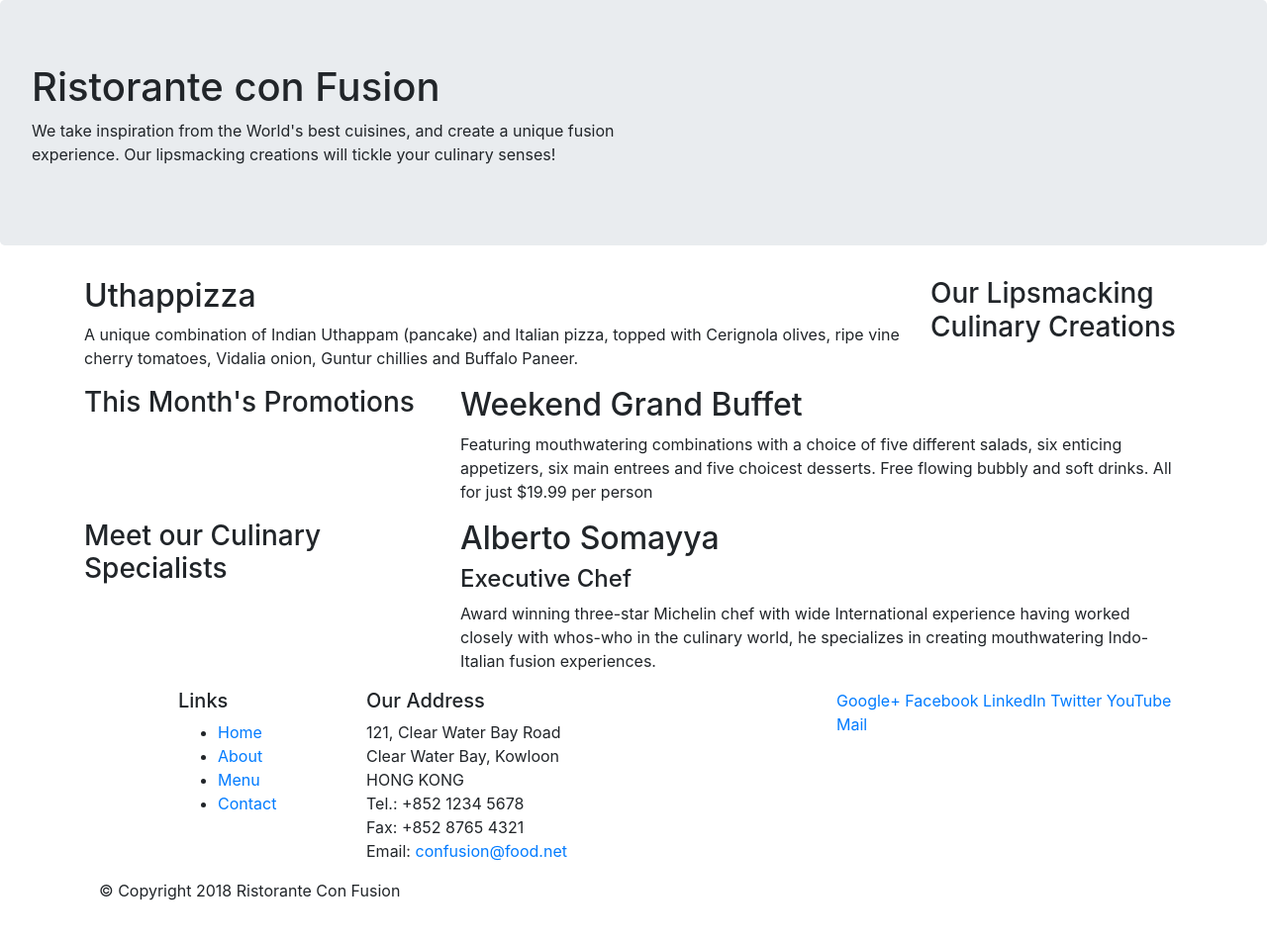
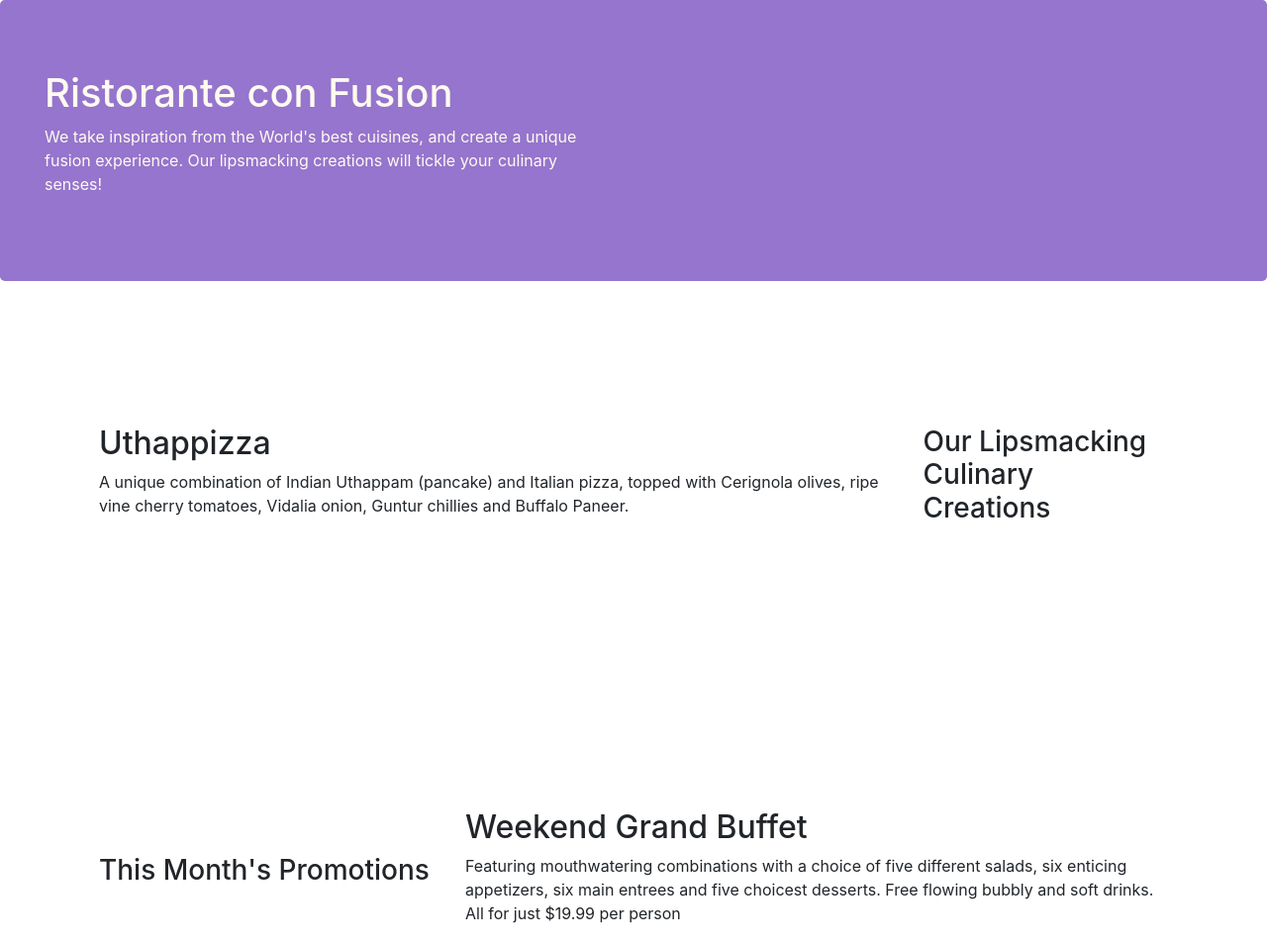
Before and after one commit to GustavoGordillo/conFusion, a website: page index.html in a window 1280 px wide. Shown: the top 954 px of the page at 99% size. Before the commit the page ends 928 px from the top, so only its background shows below. Drawn offline with nearby package versions, Linux system fonts and the light colour scheme.

Commit message:
Bootstrap GridPart 2

```diff
--- /dev/null
+++ b/css/styles.css
@@ -0,0 +1,30 @@
+.row-header{
+    margin: 0 auto;
+    padding: 0;
+}
+
+.row-content {
+    margin: 0 auto;
+    padding: 50px 0 50px 0;
+    border-bottom: 400px;
+    min-height: 400px;
+}
+
+.footer{
+    background-color: #D1C4E9;
+    margin: 0 auto;
+    padding: 20px 0 20px 0;
+}
+
+.jumbotron{
+    padding: 70px 30px 70px 30px;
+    margin: 0 auto;
+    background: #9575CD;
+    color: floralwhite;
+}
+
+.address{
+    font-size: 80px;
+    margin: 0;
+    color: #0f0f0f;
+}
--- a/index.html
+++ b/index.html
@@ -8,6 +8,7 @@
 
     <!-- Bootstrap CSS -->
     <link rel="stylesheet" href="node_modules/bootstrap/dist/css/bootstrap.min.css">
+    <link href="css/styles.css" rel="stylesheet">
     <title>Ristorante Con Fusion</title>
 </head>
 
@@ -15,7 +16,7 @@
 
     <header>
         <div class="jumbotron">
-            <div class="row">
+            <div class="row row-header">
                 <div class="col-12 col-sm-6">
                     <h1>Ristorante con Fusion</h1>
                     <p>We take inspiration from the World's best cuisines, and create a unique fusion experience. Our lipsmacking creations will tickle your culinary senses!</p>
@@ -27,7 +28,7 @@
     </header>
 
     <div class="container">
-        <div class="row">
+        <div class="row row-content align-items-center">
             <div class="col-12 col-sm-4 order-sm-last col-md-3">
                 <h3>Our Lipsmacking Culinary Creations</h3>
             </div>
@@ -38,7 +39,7 @@
         </div>
 
 
-        <div class="row">
+        <div class="row row-content align-items-center">
             <div class="col-12 col-sm-4">
                 <h3>This Month's Promotions</h3>
             </div>
@@ -48,7 +49,7 @@
             </div>
         </div>
 
-        <div class="row">
+        <div class="row row-content align-items-center">
             <div class="col-12 col-sm-4">
                 <h3>Meet our Culinary Specialists</h3>
             </div>
@@ -60,12 +61,12 @@
         </div>
     </div>
 
-    <footer>
+    <footer class="footer">
         <div class="container">
             <div class="row">
                 <div class="col-4 offset-1 col-sm-2">
                     <h5>Links</h5>
-                    <ul>
+                    <ul class="list-unstyled">
                         <li><a href="#">Home</a></li>
                         <li><a href="#">About</a></li>
                         <li><a href="#">Menu</a></li>
@@ -83,8 +84,8 @@
 		              Email: <a href="mailto:confusion@food.net">confusion@food.net</a>
 		           </address>
                 </div>
-                <div class="col-12 col-sm-4">
-                    <div>
+                <div class="col-12 col-sm-4 align-self-center">
+                    <div class="text-center">
                         <a href="http://google.com/+">Google+</a>
                         <a href="http://www.facebook.com/profile.php?id=">Facebook</a>
                         <a href="http://www.linkedin.com/in/">LinkedIn</a>
@@ -94,8 +95,8 @@
                     </div>
                 </div>
            </div>
-           <div class="col-auto">
-                <div>
+           <div class="row justify-content-center">
+                <div class="col-auto">
                     <p>© Copyright 2018 Ristorante Con Fusion</p>
                 </div>
            </div>
```
